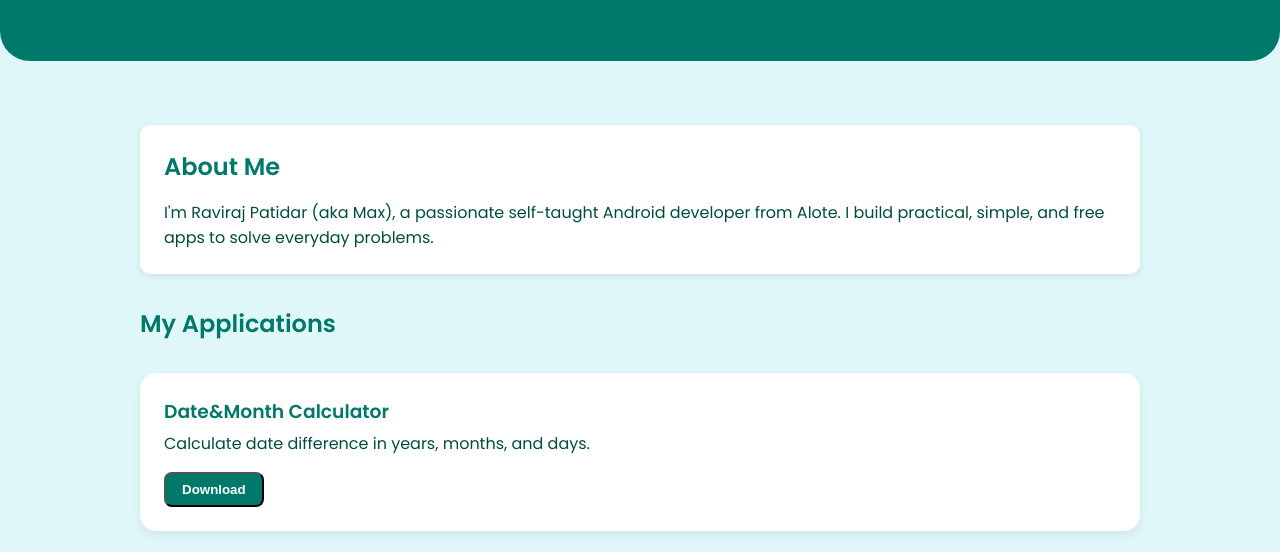
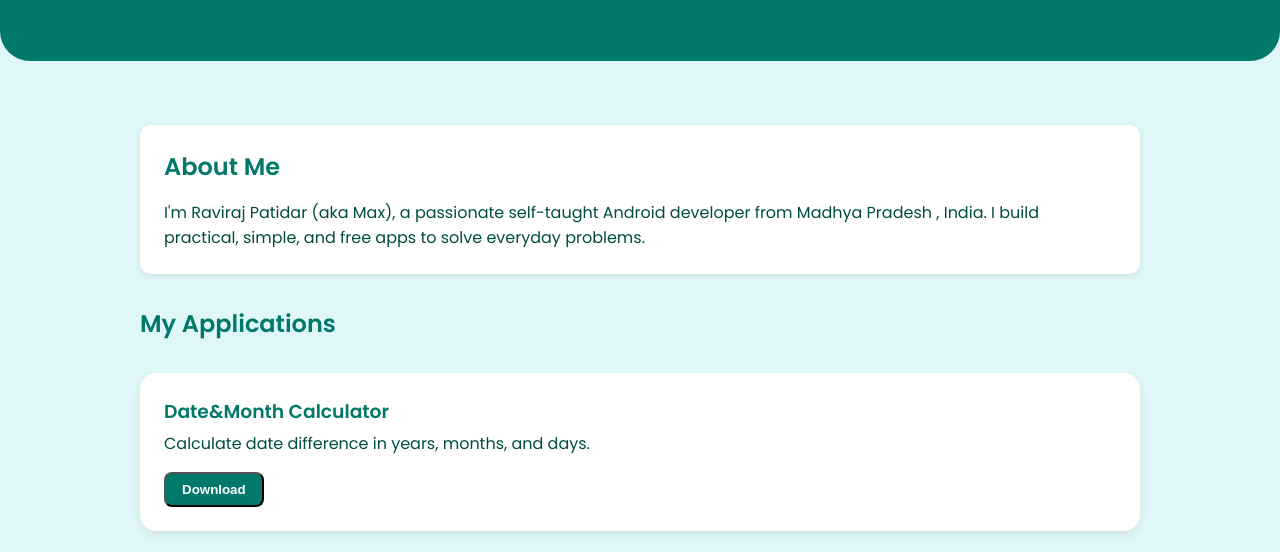
Before and after one commit to Raviraj-Patidar/Max, a plain HTML site: page index.html in a window 1280 px wide. Shown: the part 232-784 px from the top of the page. Drawn offline with nearby package versions, Linux system fonts and the light colour scheme.

Commit message:
Update index.html

```diff
--- a/index.html
+++ b/index.html
@@ -155,7 +155,7 @@
 
     <div class="about">
       <h2>About Me</h2>
-      <p>I'm Raviraj Patidar (aka Max), a passionate self-taught Android developer from Alote. I build practical, simple, and free apps to solve everyday problems.</p>
+      <p>I'm Raviraj Patidar (aka Max), a passionate self-taught Android developer from Madhya Pradesh , India. I build practical, simple, and free apps to solve everyday problems.</p>
     </div>
 
     <h2 style="margin-top: 2rem;">My Applications</h2>
```
